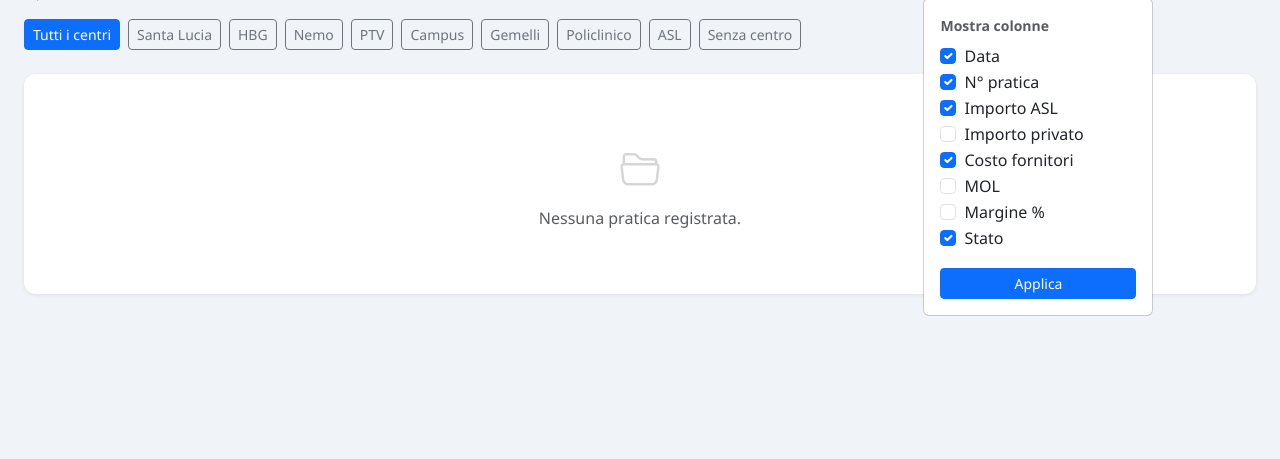
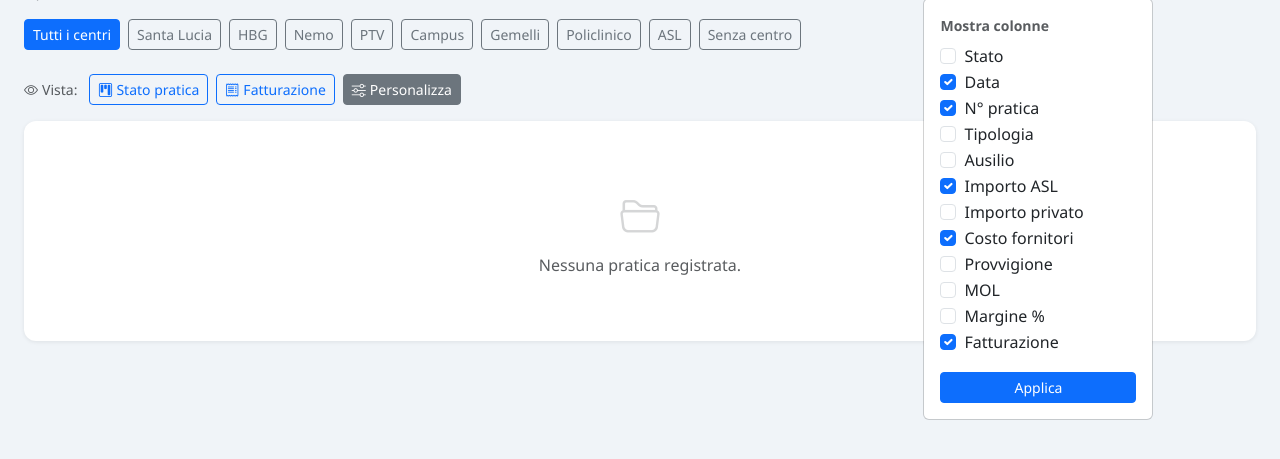
Before and after one commit to mattiamarsili-dot/gestionale-marginalita, a Flask app: page /pratiche in a window 1280 px wide, after a click on "Colonne". Shown: the part 179-638 px from the top of the page. Run offline with Flask 3, Linux system fonts and the light colour scheme; data that the repository does not hold is empty; some libraries are stand-ins or nearby versions.

Commit message:
Viste predefinite in Pratiche e Clienti + stato lavorazione e tipologia LEA
Pratiche:
- Nuovi campi: stato_lavorazione (Segnalato→Valutato→ASL→Ordini→Consegna) e
  tipologia (semi LEA/Nomenclatore ISO 9999, auto-estendibile come Centri/ASL).
- Viste "Stato pratica" (stato selezionabile inline dalla lista, data, tipologia,
  ausilio) e "Fatturazione" (ASL, provvigione, margine %).
- Nuove colonne disponibili: stato, tipologia, ausilio, provvigione.
- Tipologia/stato/ausilio modificabili dal form pratica.

Clienti:
- Viste "Contatti" (telefono, indirizzo, centro) e "Attività" (apertura,
  n° pratiche, con pulsante rapido "+ Pratica").
- Nuova colonna Centro.

Le viste cambiano solo le colonne mostrate; i filtri restano separati.

Co-Authored-By: Claude Opus 4.8 <noreply@anthropic.com>

```diff
--- a/app.py
+++ b/app.py
@@ -14,6 +14,7 @@ from config import (
     PROVVIGIONE_PCT, PROVVIGIONE_PCT_RIDOTTA, STRUTTURA_PCT,
     PROVVIGIONE_PCT_17, PROVVIGIONE_PCT_18, SOGLIA_PROV_17, SOGLIA_PROV_18,
     MARGINE_SOGLIA_OK, MARGINE_SOGLIA_WARN, CENTRI, ASL_OPZIONI,
+    STATI_LAVORAZIONE, LEA_TIPOLOGIE,
     ANTHROPIC_API_KEY,
 )
 from database import (
@@ -419,6 +420,11 @@ def modifica_pratica(pratica_id):
         importo_privato = float(request.form.get("importo_privato") or 0)
         provvigione_pct = float(request.form.get("provvigione_pct", PROVVIGIONE_PCT))
         note            = request.form.get("note", "").strip()
+        ausilio         = request.form.get("ausilio", "").strip()
+        tipologia       = request.form.get("tipologia", "").strip()
+        stato_lav       = (request.form.get("stato_lavorazione") or "Segnalato").strip()
+        if stato_lav not in STATI_LAVORAZIONE:
+            stato_lav = "Segnalato"
 
         fornitori = request.form.getlist("fornitore_nome[]")
         importi   = request.form.getlist("fornitore_importo[]")
@@ -429,8 +435,10 @@ def modifica_pratica(pratica_id):
             cur = conn.cursor()
             cur.execute(
                 f"UPDATE pratiche SET nome_paziente={_PH}, data_pratica={_PH}, "
-                f"importo_asl={_PH}, importo_privato={_PH}, provvigione_pct={_PH}, note={_PH} WHERE id={_PH}",
-                (nome_paziente, data_pratica, importo_asl, importo_privato, provvigione_pct, note, pratica_id),
+                f"importo_asl={_PH}, importo_privato={_PH}, provvigione_pct={_PH}, note={_PH}, "
+                f"ausilio={_PH}, tipologia={_PH}, stato_lavorazione={_PH} WHERE id={_PH}",
+                (nome_paziente, data_pratica, importo_asl, importo_privato, provvigione_pct, note,
+                 ausilio, tipologia, stato_lav, pratica_id),
             )
             cur.execute(f"DELETE FROM preventivi WHERE pratica_id={_PH}", (pratica_id,))
             for i, (nome_f, imp_f) in enumerate(zip(fornitori, importi)):
@@ -472,6 +480,8 @@ def modifica_pratica(pratica_id):
         preventivi_json=preventivi_json,
         provvigione_std=PROVVIGIONE_PCT,
         provvigione_rid=PROVVIGIONE_PCT_RIDOTTA,
+        tipologie=opzioni_tipologia(),
+        stati_lavorazione=STATI_LAVORAZIONE,
     )
 
 
@@ -1233,6 +1243,14 @@ def opzioni_asl() -> list:
     )
 
 
+def opzioni_tipologia() -> list:
+    # Semi LEA + tipologie già usate nelle pratiche (auto-estendibile).
+    return _opzioni(
+        LEA_TIPOLOGIE,
+        "SELECT DISTINCT tipologia AS v FROM pratiche WHERE COALESCE(tipologia,'') <> ''",
+    )
+
+
 # Ordina i centri: prima quelli in CENTRI (nell'ordine della costante), poi gli
 # altri valori a mano in ordine alfabetico, infine "Senza centro" in coda.
 def _raggruppa_per_centro(righe) -> list:
@@ -1263,24 +1281,57 @@ COLONNE_CLIENTI = [
     {"key": "telefono",     "label": "Telefono",       "default": True},
     {"key": "email",        "label": "Email",          "default": False},
     {"key": "asl",          "label": "ASL",            "default": True},
+    {"key": "centro",       "label": "Centro",         "default": False},
     {"key": "medico",       "label": "Medico curante", "default": False},
     {"key": "nascita",      "label": "Data nascita",   "default": False},
     {"key": "luogo",        "label": "Luogo nascita",  "default": False},
-    {"key": "residenza",    "label": "Residenza",      "default": False},
+    {"key": "residenza",    "label": "Indirizzo",      "default": False},
     {"key": "apertura",     "label": "Apertura",       "default": True},
     {"key": "num_pratiche", "label": "N° pratiche",    "default": True},
 ]
 
+# Viste predefinite Clienti: ogni vista è un set di colonne (solo colonne).
+VISTE_CLIENTI = [
+    {"key": "contatti", "label": "Contatti", "icon": "bi-telephone",
+     "cols": ["telefono", "residenza", "centro"]},
+    {"key": "attivita", "label": "Attività", "icon": "bi-folder2-open",
+     "cols": ["apertura", "num_pratiche"]},
+]
+
 COLONNE_PRATICHE = [
-    {"key": "data",    "label": "Data",            "default": True},
-    {"key": "numero",  "label": "N° pratica",      "default": True},
-    {"key": "asl",     "label": "Importo ASL",     "default": True},
-    {"key": "privato", "label": "Importo privato", "default": False},
-    {"key": "costo",   "label": "Costo fornitori", "default": True},
-    {"key": "mol",     "label": "MOL",             "default": False},
-    {"key": "margine", "label": "Margine %",       "default": False},
-    {"key": "stato",   "label": "Stato",           "default": True},
+    {"key": "stato_lav",   "label": "Stato",           "default": False},
+    {"key": "data",        "label": "Data",            "default": True},
+    {"key": "numero",      "label": "N° pratica",      "default": True},
+    {"key": "tipologia",   "label": "Tipologia",       "default": False},
+    {"key": "ausilio",     "label": "Ausilio",         "default": False},
+    {"key": "asl",         "label": "Importo ASL",     "default": True},
+    {"key": "privato",     "label": "Importo privato", "default": False},
+    {"key": "costo",       "label": "Costo fornitori", "default": True},
+    {"key": "provvigione", "label": "Provvigione",     "default": False},
+    {"key": "mol",         "label": "MOL",             "default": False},
+    {"key": "margine",     "label": "Margine %",       "default": False},
+    {"key": "stato",       "label": "Fatturazione",    "default": True},
 ]
+
+# Viste predefinite Pratiche: ogni vista è un set di colonne (solo colonne).
+VISTE_PRATICHE = [
+    {"key": "stato", "label": "Stato pratica", "icon": "bi-kanban",
+     "cols": ["stato_lav", "data", "tipologia", "ausilio"]},
+    {"key": "fatturazione", "label": "Fatturazione", "icon": "bi-receipt",
+     "cols": ["asl", "provvigione", "margine"]},
+]
+
+
+def _vista_o_colonne(nome: str, catalogo: list, viste: list):
+    """Risolve le colonne attive: se nella querystring c'è ?vista=KEY valida,
+    usa il preset di quella vista; altrimenti le colonne personalizzate (cookie).
+    Restituisce (colonne_attive, vista_attiva_key)."""
+    vk = (request.args.get("vista") or "").strip()
+    for v in viste:
+        if v["key"] == vk:
+            validi = {c["key"] for c in catalogo}
+            return [k for k in v["cols"] if k in validi], vk
+    return _colonne_attive(nome, catalogo), ""
 
 
 def _colonne_attive(nome: str, catalogo: list) -> list:
@@ -1325,12 +1376,14 @@ def clienti():
         cur.execute("SELECT COUNT(*) AS n FROM clienti WHERE da_verificare")
         n_verificare = cur.fetchone()["n"]
     gruppi = _raggruppa_per_centro(elenco)
+    colonne_attive, vista_attiva = _vista_o_colonne("clienti", COLONNE_CLIENTI, VISTE_CLIENTI)
     return render_template(
         "clienti.html", clienti=elenco, gruppi=gruppi, q=q,
         centro=centro, centri=opzioni_centri(),
         n_verificare=n_verificare, solo_verificare=solo_verificare,
         colonne_catalogo=COLONNE_CLIENTI,
-        colonne_attive=_colonne_attive("clienti", COLONNE_CLIENTI),
+        colonne_attive=colonne_attive,
+        viste=VISTE_CLIENTI, vista_attiva=vista_attiva,
     )
 
 
@@ -1376,6 +1429,7 @@ def pratiche():
             p.get("importo_privato") or 0,
         )
         p["mol"] = m["mol"]
+        p["provvigione"] = m["provvigione"]
         p["margine_pct"] = m["margine_pct"]
         if m["margine_pct"] >= MARGINE_SOGLIA_OK:
             p["margine_classe"] = "success"
@@ -1384,12 +1438,32 @@ def pratiche():
         else:
             p["margine_classe"] = "danger"
     gruppi = _raggruppa_per_centro(elenco)
+    colonne_attive, vista_attiva = _vista_o_colonne("pratiche", COLONNE_PRATICHE, VISTE_PRATICHE)
     return render_template(
         "pratiche.html", pratiche=elenco, gruppi=gruppi, q=q,
         centro=centro, centri=opzioni_centri(),
         colonne_catalogo=COLONNE_PRATICHE,
-        colonne_attive=_colonne_attive("pratiche", COLONNE_PRATICHE),
+        colonne_attive=colonne_attive,
+        viste=VISTE_PRATICHE, vista_attiva=vista_attiva,
+        stati_lavorazione=STATI_LAVORAZIONE,
     )
+
+
+@app.route("/pratica/<int:pratica_id>/stato-lavorazione", methods=["POST"])
+def pratica_stato_lavorazione(pratica_id):
+    """Aggiorna lo stato di lavorazione della pratica (selezione rapida dalla lista)."""
+    nuovo = (request.form.get("stato_lavorazione") or "").strip()
+    if nuovo not in STATI_LAVORAZIONE:
+        return jsonify({"ok": False, "errore": "Stato non valido"}), 400
+    with get_db() as conn:
+        cur = conn.cursor()
+        cur.execute(
+            f"UPDATE pratiche SET stato_lavorazione = {_PH} WHERE id = {_PH}",
+            (nuovo, pratica_id),
+        )
+    if request.headers.get("X-Requested-With") == "XMLHttpRequest":
+        return jsonify({"ok": True, "stato_lavorazione": nuovo})
+    return redirect(request.form.get("torna") or url_for("pratiche"))
 
 
 @app.route("/cliente/nuovo", methods=["GET", "POST"])
--- a/templates/pratiche.html
+++ b/templates/pratiche.html
@@ -41,6 +41,21 @@
      class="btn btn-sm {{ 'btn-primary' if centro == 'Senza centro' else 'btn-outline-secondary' }}">Senza centro</a>
 </div>
 
+<!-- Viste predefinite (cambiano le colonne mostrate) -->
+<div class="d-flex flex-wrap align-items-center gap-2 mb-3">
+  <span class="text-muted small me-1"><i class="bi bi-eye me-1"></i>Vista:</span>
+  {% for v in viste %}
+  <a href="{{ url_for('pratiche', q=q or None, centro=centro or None, vista=v.key) }}"
+     class="btn btn-sm {{ 'btn-primary' if vista_attiva == v.key else 'btn-outline-primary' }}">
+    <i class="bi {{ v.icon }} me-1"></i>{{ v.label }}
+  </a>
+  {% endfor %}
+  <a href="{{ url_for('pratiche', q=q or None, centro=centro or None) }}"
+     class="btn btn-sm {{ 'btn-outline-secondary' if vista_attiva else 'btn-secondary' }}">
+    <i class="bi bi-sliders me-1"></i>Personalizza
+  </a>
+</div>
+
 {% if gruppi %}
   {% for nome_centro, elenco in gruppi %}
   <div class="card mb-4">
@@ -57,7 +72,7 @@
             {% endfor %}
             <th>Paziente</th>
             {% for col in colonne_catalogo if col.key in colonne_attive and col.key != 'data' %}
-            <th class="{{ 'text-center' if col.key == 'stato' else 'text-end' if col.key in ['asl','privato','costo','mol','margine'] }}">{{ col.label }}</th>
+            <th class="{{ 'text-center' if col.key in ['stato','stato_lav'] else 'text-end' if col.key in ['asl','privato','costo','provvigione','mol','margine'] }}">{{ col.label }}</th>
             {% endfor %}
             <th></th>
           </tr>
@@ -71,6 +86,15 @@
             </td>
             {% for col in colonne_catalogo if col.key in colonne_attive and col.key != 'data' %}
               {% if col.key == 'numero' %}<td class="text-muted">{{ p.numero_pratica or '—' }}</td>
+              {% elif col.key == 'stato_lav' %}<td class="text-center" onclick="event.stopPropagation()">
+                <select class="form-select form-select-sm sel-stato d-inline-block w-auto" data-id="{{ p.id }}">
+                  {% for s in stati_lavorazione %}
+                  <option value="{{ s }}" {% if (p.stato_lavorazione or 'Segnalato') == s %}selected{% endif %}>{{ s }}</option>
+                  {% endfor %}
+                </select></td>
+              {% elif col.key == 'tipologia' %}<td class="text-muted small">{{ p.tipologia or '—' }}</td>
+              {% elif col.key == 'ausilio' %}<td class="text-muted small">{{ p.ausilio or '—' }}</td>
+              {% elif col.key == 'provvigione' %}<td class="text-end text-muted">€ {{ '%.2f'|format(p.provvigione) }}</td>
               {% elif col.key == 'asl' %}<td class="text-end">€ {{ '%.2f'|format(p.importo_asl) }}</td>
               {% elif col.key == 'privato' %}<td class="text-end text-muted">€ {{ '%.2f'|format(p.importo_privato or 0) }}</td>
               {% elif col.key == 'costo' %}<td class="text-end text-muted">€ {{ '%.2f'|format(p.costo_totale) }}</td>
@@ -107,4 +131,21 @@
 </div></div>
 {% endif %}
 <script src="{{ url_for('static', filename='colonne.js') }}"></script>
+<script>
+  // Salvataggio rapido dello stato di lavorazione dalla lista (senza ricaricare).
+  document.querySelectorAll('.sel-stato').forEach(function (sel) {
+    sel.addEventListener('change', function () {
+      var fd = new FormData();
+      fd.append('stato_lavorazione', sel.value);
+      fetch('/pratica/' + sel.dataset.id + '/stato-lavorazione', {
+        method: 'POST', headers: { 'X-Requested-With': 'XMLHttpRequest' }, body: fd
+      }).then(function (r) { return r.json(); }).then(function (d) {
+        if (d.ok) {
+          sel.classList.add('border-success');
+          setTimeout(function () { sel.classList.remove('border-success'); }, 800);
+        }
+      }).catch(function () {});
+    });
+  });
+</script>
 {% endblock %}
```
Also changed, not shown: config.py (+21 -0 lines), database.py (+8 -0 lines), templates/clienti.html (+22 -0 lines), templates/modifica_pratica.html (+21 -0 lines).
